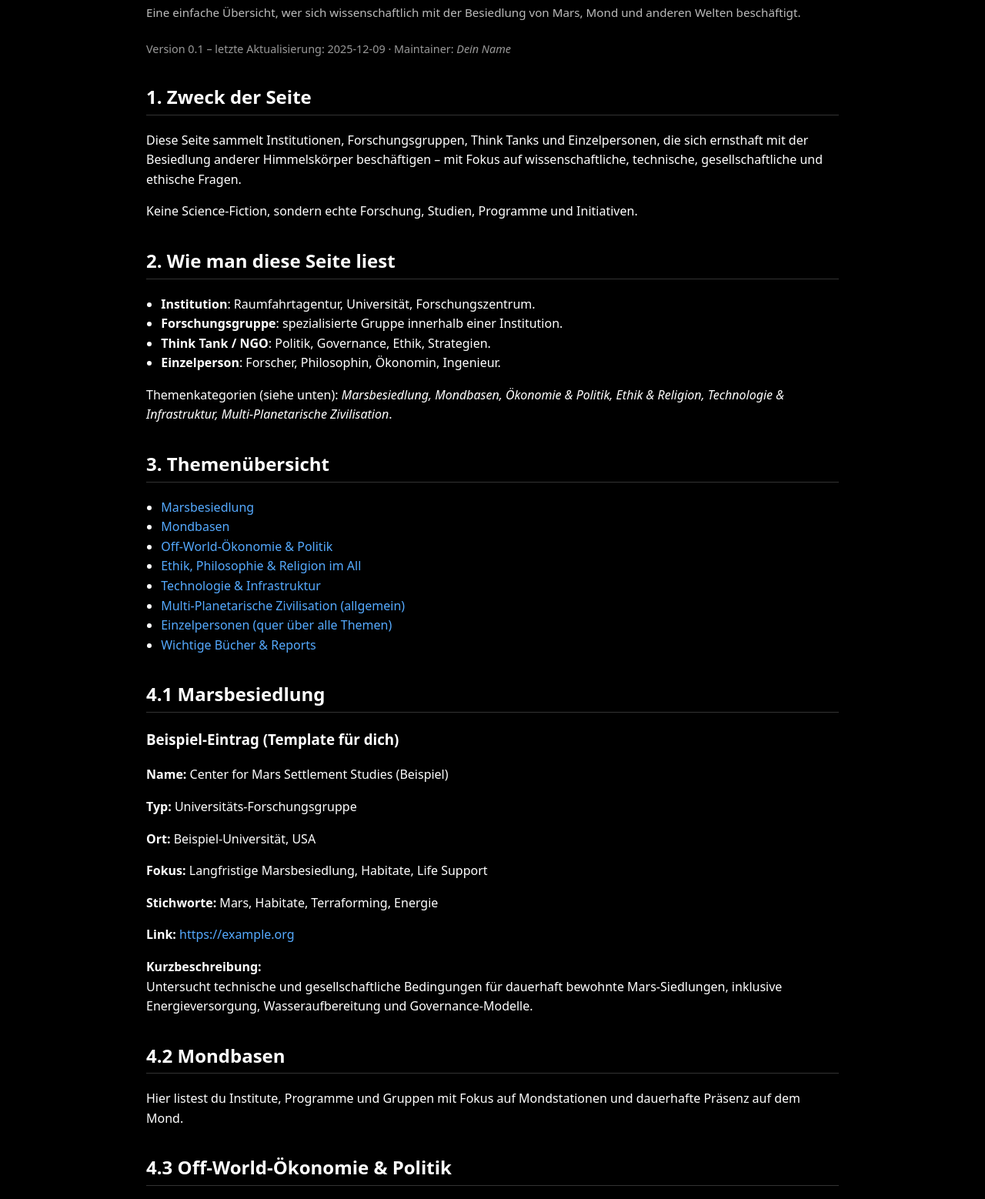
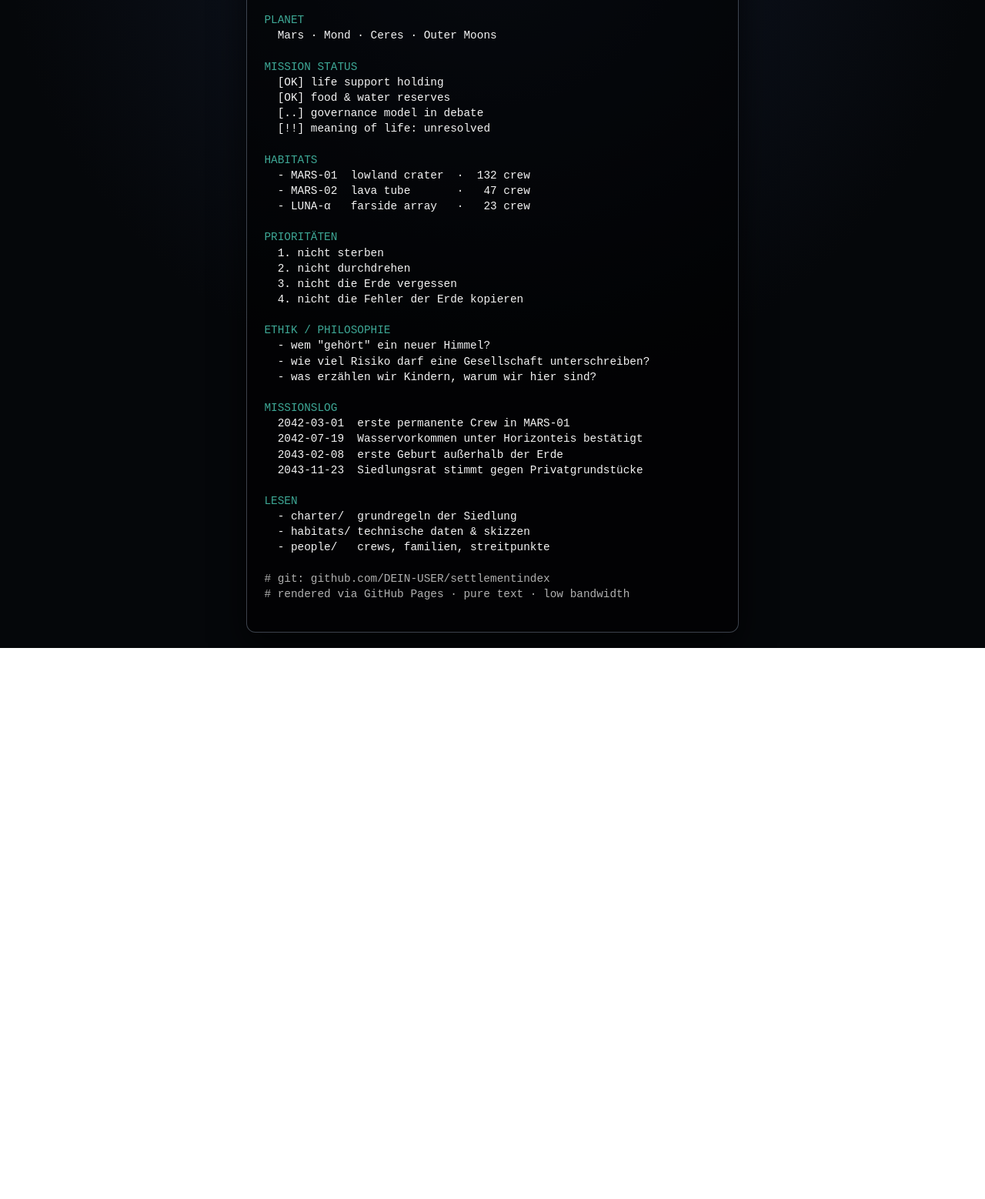
Before and after one commit to Tino-999/settlementindex, a plain HTML site: page index.html in a window 1280 px wide. Shown: the part 124-1682 px from the top of the page at 77% size. After the commit the page ends 966 px from the top, so only its background shows below. Drawn offline with Linux system fonts and the light colour scheme.

```diff
--- a/index.html
+++ b/index.html
@@ -1,236 +1,113 @@
 <!doctype html>
 <html lang="de">
 <head>
-  <meta charset="utf-8">
-  <title>Wer forscht an der Besiedlung anderer Planeten?</title>
-  <meta name="viewport" content="width=device-width, initial-scale=1">
+  <meta charset="utf-8" />
+  <title>Settlement Index</title>
+  <meta name="viewport" content="width=device-width, initial-scale=1" />
   <style>
     :root {
-      --bg: #000000;
-      --fg: #ffffff;
-      --accent: #5af;
-      --max-width: 900px;
+      --bg: #05070a;
+      --fg: #f4f4f4;
+      --fg-soft: #b0b0b0;
+      --accent: #7fffd4;
+      --accent-soft: #3ea896;
     }
-    * { box-sizing: border-box; }
+
+    * {
+      box-sizing: border-box;
+      margin: 0;
+      padding: 0;
+    }
+
     body {
-      margin: 0;
-      padding: 40px 20px;
-      background: var(--bg);
+      min-height: 100vh;
+      background: radial-gradient(circle at top, #111827 0, var(--bg) 55%);
       color: var(--fg);
-      font-family: system-ui, -apple-system, BlinkMacSystemFont, "Segoe UI", sans-serif;
-      line-height: 1.6;
       display: flex;
+      align-items: center;
       justify-content: center;
+      padding: 1.2rem;
+      font-family: ui-monospace, SFMono-Regular, Menlo, Monaco, Consolas, "Liberation Mono", "Courier New", monospace;
     }
+
     main {
       width: 100%;
-      max-width: var(--max-width);
+      max-width: 40rem; /* gut auf iPhone + Desktop */
     }
-    h1, h2, h3, h4 {
-      font-weight: 600;
+
+    pre {
+      white-space: pre-wrap;
+      word-wrap: break-word;
+      font-size: 0.9rem;
+      line-height: 1.4;
+      background: rgba(0, 0, 0, 0.6);
+      border-radius: 0.75rem;
+      padding: 1.2rem 1.4rem;
+      border: 1px solid rgba(148, 163, 184, 0.4);
+      box-shadow: 0 18px 45px rgba(0, 0, 0, 0.7);
     }
-    h1 {
-      font-size: 2rem;
-      margin-bottom: 0.5rem;
-    }
-    h2 {
-      margin-top: 2rem;
-      border-bottom: 1px solid #333;
-      padding-bottom: 0.2rem;
-    }
+
+    .accent     { color: var(--accent); }
+    .soft       { color: var(--fg-soft); }
+    .tag        { color: var(--accent-soft); }
+
     a {
       color: var(--accent);
       text-decoration: none;
     }
+
     a:hover {
       text-decoration: underline;
-    }
-    code {
-      background: #111;
-      padding: 0.1rem 0.3rem;
-      border-radius: 3px;
-      font-size: 0.9em;
-    }
-    .meta {
-      font-size: 0.9rem;
-      color: #999;
-      margin-bottom: 2rem;
-    }
-    ul {
-      padding-left: 1.2rem;
-    }
-    .entry {
-      margin-bottom: 1.2rem;
-    }
-    .tagline {
-      color: #bbb;
-      font-size: 0.95rem;
-      margin-bottom: 1.5rem;
     }
   </style>
 </head>
 <body>
-<main>
+  <main>
+    <pre>
++--------------------------------------------------+
+|  <span class="accent">SETTLEMENT INDEX</span>                              |
+|  minimal log of off-world habitats              |
++--------------------------------------------------+
 
-  <h1>Wer forscht an der Besiedlung anderer Planeten?</h1>
-  <p class="tagline">
-    Eine einfache Übersicht, wer sich wissenschaftlich mit der Besiedlung von Mars, Mond und anderen Welten beschäftigt.
-  </p>
+<span class="tag">PLANET</span>
+  Mars · Mond · Ceres · Outer Moons
 
-  <p class="meta">
-    Version 0.1 – letzte Aktualisierung: 2025-12-09 · Maintainer: <em>Dein Name</em>
-  </p>
+<span class="tag">MISSION STATUS</span>
+  [OK] life support holding
+  [OK] food & water reserves
+  [..] governance model in debate
+  [!!] meaning of life: unresolved
 
-  <!-- 1. Zweck der Seite -->
-  <h2 id="zweck">1. Zweck der Seite</h2>
-  <p>
-    Diese Seite sammelt Institutionen, Forschungsgruppen, Think Tanks und Einzelpersonen,
-    die sich ernsthaft mit der Besiedlung anderer Himmelskörper beschäftigen – mit Fokus auf
-    wissenschaftliche, technische, gesellschaftliche und ethische Fragen.
-  </p>
-  <p>
-    Keine Science-Fiction, sondern echte Forschung, Studien, Programme und Initiativen.
-  </p>
+<span class="tag">HABITATS</span>
+  - MARS-01  lowland crater  ·  132 crew
+  - MARS-02  lava tube       ·   47 crew
+  - LUNA-α   farside array   ·   23 crew
 
-  <!-- 2. Wie man die Seite liest -->
-  <h2 id="lesen">2. Wie man diese Seite liest</h2>
-  <ul>
-    <li><strong>Institution</strong>: Raumfahrtagentur, Universität, Forschungszentrum.</li>
-    <li><strong>Forschungsgruppe</strong>: spezialisierte Gruppe innerhalb einer Institution.</li>
-    <li><strong>Think Tank / NGO</strong>: Politik, Governance, Ethik, Strategien.</li>
-    <li><strong>Einzelperson</strong>: Forscher, Philosophin, Ökonomin, Ingenieur.</li>
-  </ul>
-  <p>
-    Themenkategorien (siehe unten): <em>Marsbesiedlung, Mondbasen, Ökonomie &amp; Politik,
-    Ethik &amp; Religion, Technologie &amp; Infrastruktur, Multi-Planetarische Zivilisation</em>.
-  </p>
+<span class="tag">PRIORITÄTEN</span>
+  1. nicht sterben
+  2. nicht durchdrehen
+  3. nicht die Erde vergessen
+  4. nicht die Fehler der Erde kopieren
 
-  <!-- 3. Themenübersicht -->
-  <h2 id="themen">3. Themenübersicht</h2>
-  <ul>
-    <li><a href="#mars">Marsbesiedlung</a></li>
-    <li><a href="#mond">Mondbasen</a></li>
-    <li><a href="#oekopolitik">Off-World-Ökonomie &amp; Politik</a></li>
-    <li><a href="#ethik">Ethik, Philosophie &amp; Religion im All</a></li>
-    <li><a href="#technik">Technologie &amp; Infrastruktur</a></li>
-    <li><a href="#multiplanet">Multi-Planetarische Zivilisation (allgemein)</a></li>
-    <li><a href="#personen">Einzelpersonen (quer über alle Themen)</a></li>
-    <li><a href="#buecher">Wichtige Bücher &amp; Reports</a></li>
-  </ul>
+<span class="tag">ETHIK / PHILOSOPHIE</span>
+  - wem "gehört" ein neuer Himmel?
+  - wie viel Risiko darf eine Gesellschaft unterschreiben?
+  - was erzählen wir Kindern, warum wir hier sind?
 
-  <!-- 4. Hauptteil: Akteure nach Themen -->
+<span class="tag">MISSIONSLOG</span>
+  2042-03-01  erste permanente Crew in MARS-01
+  2042-07-19  Wasservorkommen unter Horizonteis bestätigt
+  2043-02-08  erste Geburt außerhalb der Erde
+  2043-11-23  Siedlungsrat stimmt gegen Privatgrundstücke
 
-  <h2 id="mars">4.1 Marsbesiedlung</h2>
+<span class="tag">LESEN</span>
+  - charter/  grundregeln der Siedlung
+  - habitats/ technische daten & skizzen
+  - people/   crews, familien, streitpunkte
 
-  <div class="entry">
-    <h3>Beispiel-Eintrag (Template für dich)</h3>
-    <p><strong>Name:</strong> Center for Mars Settlement Studies (Beispiel)</p>
-    <p><strong>Typ:</strong> Universitäts-Forschungsgruppe</p>
-    <p><strong>Ort:</strong> Beispiel-Universität, USA</p>
-    <p><strong>Fokus:</strong> Langfristige Marsbesiedlung, Habitate, Life Support</p>
-    <p><strong>Stichworte:</strong> Mars, Habitate, Terraforming, Energie</p>
-    <p><strong>Link:</strong> <a href="https://example.org" target="_blank" rel="noopener">https://example.org</a></p>
-    <p><strong>Kurzbeschreibung:</strong><br>
-      Untersucht technische und gesellschaftliche Bedingungen für dauerhaft bewohnte Mars-Siedlungen,
-      inklusive Energieversorgung, Wasseraufbereitung und Governance-Modelle.
-    </p>
-  </div>
-
-  <!-- Ab hier fügst du nach und nach echte Einträge ein -->
-
-  <h2 id="mond">4.2 Mondbasen</h2>
-  <p>
-    Hier listest du Institute, Programme und Gruppen mit Fokus auf Mondstationen und dauerhafte Präsenz
-    auf dem Mond.
-  </p>
-
-  <h2 id="oekopolitik">4.3 Off-World-Ökonomie &amp; Politik</h2>
-  <p>
-    Think Tanks, Policy-Gruppen und Forschungsprojekte zu Eigentumsrechten, Governance,
-    Ressourcenverteilung und Wirtschaftsstrukturen jenseits der Erde.
-  </p>
-
-  <h2 id="ethik">4.4 Ethik, Philosophie &amp; Religion im All</h2>
-  <p>
-    Gruppen und Projekte, die sich mit Sinnfragen, Ritualen, Moral, Recht und möglichen religiösen
-    Entwicklungen in isolierten Off-World-Gemeinschaften beschäftigen.
-  </p>
-
-  <h2 id="technik">4.5 Technologie &amp; Infrastruktur</h2>
-  <p>
-    Fokus auf Life Support, Energie, Transport, Robotik, Bau von Habitaten, ISRU (In-situ
-    resource utilization) usw.
-  </p>
-
-  <h2 id="multiplanet">4.6 Multi-Planetarische Zivilisation</h2>
-  <p>
-    Übergreifende Ansätze, die mehrere Himmelskörper, langfristige Zivilisationsmodelle oder
-    „Multi-Planet“-Strategien betrachten.
-  </p>
-
-  <!-- 5. Einzelpersonen -->
-  <h2 id="personen">5. Einzelpersonen (quer über alle Themen)</h2>
-
-  <div class="entry">
-    <h3>Beispiel-Person (Template)</h3>
-    <p><strong>Name:</strong> Vorname Nachname</p>
-    <p><strong>Disziplin:</strong> z.&nbsp;B. Philosophie, Ökonomie, Raumfahrttechnik</p>
-    <p><strong>Affiliation:</strong> Institut / Universität / Organisation</p>
-    <p><strong>Fokus:</strong> Kurzbeschreibung des Spezialisierungsbereichs</p>
-    <p><strong>Stichworte:</strong> Ethik, Governance, Mars, Mond, Religion, etc.</p>
-    <p><strong>Link:</strong> <a href="https://example.org" target="_blank" rel="noopener">https://example.org</a></p>
-    <p><strong>Wichtige Publikationen:</strong><br>
-      – Titel 1 (Jahr)<br>
-      – Titel 2 (Jahr)
-    </p>
-  </div>
-
-  <!-- 6. Bücher & Reports -->
-  <h2 id="buecher">6. Wichtige Bücher &amp; Reports</h2>
-  <p>
-    Nur ausgewählte Werke, die einen guten Einstieg in das Thema liefern.
-  </p>
-
-  <div class="entry">
-    <h3>Beispiel-Buch (Template)</h3>
-    <p><strong>Autor(en):</strong> Vorname Nachname</p>
-    <p><strong>Titel:</strong> Titel des Buches</p>
-    <p><strong>Jahr:</strong> 20XX</p>
-    <p><strong>Fokus:</strong> z.&nbsp;B. technische Grundlagen, Ethik, Politik, Ökonomie</p>
-    <p><strong>Warum relevant?</strong><br>
-      1–2 Sätze, warum dieses Werk für das Verständnis von Planetensiedlung wichtig ist.
-    </p>
-  </div>
-
-  <!-- 7. Kriterien & Methodik -->
-  <h2 id="kriterien">7. Kriterien &amp; Methodik</h2>
-  <p>
-    Aufgenommen werden:
-  </p>
-  <ul>
-    <li>Wissenschaftliche Institutionen, Programme und peer-reviewte Projekte.</li>
-    <li>Think Tanks und Initiativen mit nachvollziehbaren Publikationen.</li>
-    <li>Einzelpersonen mit relevanten Arbeiten zum Thema Planetensiedlung.</li>
-  </ul>
-  <p>
-    Nicht aufgenommen werden:
-  </p>
-  <ul>
-    <li>Reine Science-Fiction ohne Forschungsbezug.</li>
-    <li>Reine PR-Seiten ohne inhaltliche Tiefe.</li>
-    <li>Esoterische oder pseudowissenschaftliche Inhalte.</li>
-  </ul>
-  <p>
-    Vorschläge und Korrekturen: z.&nbsp;B. über <code>GitHub Issues</code> oder per E-Mail an
-    <em>deine Mailadresse</em> (hier später eintragen).
-  </p>
-
-  <!-- 8. Changelog -->
-  <h2 id="changelog">8. Changelog</h2>
-  <ul>
-    <li>2025-12-09 – Version 0.1, Grundstruktur angelegt.</li>
-  </ul>
-
-</main>
+<span class="soft"># git: github.com/DEIN-USER/settlementindex</span>
+<span class="soft"># rendered via GitHub Pages · pure text · low bandwidth</span>
+    </pre>
+  </main>
 </body>
 </html>
```
